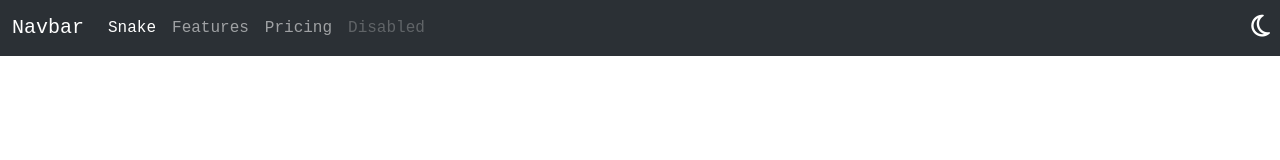
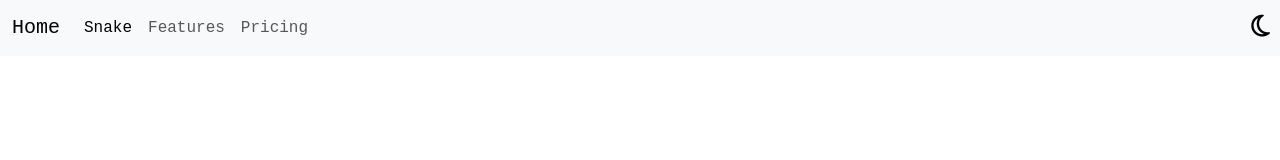
Before and after one commit to AkaiSombra/preEntrega3_Romero_Cruz_JS, a plain HTML site: page index.html in a window 1280 px wide. Drawn offline with nearby package versions, Linux system fonts and the light colour scheme; a web font is replaced by a local one.

Commit message:
Fixed everything

```diff
--- a/JS/darkMode.js
+++ b/JS/darkMode.js
@@ -1,15 +1,18 @@
 
 let button = document.getElementById('button');
+let navbar = document.querySelector('.navbar')
 
 let darkMode = localStorage.getItem('darkMode')
 darkMode = darkMode == "true"
 
 if(darkMode == true){
     document.body.classList.add('darkMode')
+    navbar.setAttribute(`data-bs-theme`, `dark`)
     localStorage.setItem('darkMode', true)
     button.innerHTML='<i class="fa-regular fa-sun sunColor"></i>'
 }else if(darkMode == false){
     document.body.classList.remove('darkMode')
+    navbar.removeAttribute("data-bs-theme")
     localStorage.setItem('darkMode', false)
     button.innerHTML='<i class="fa-regular fa-moon"></i>'
 }
@@ -19,10 +22,12 @@ button.addEventListener('click', (evt) =>{
     document.body.classList.toggle('darkMode')
     if(document.body.classList.contains('darkMode') == true){
         localStorage.setItem('darkMode', true)
+        navbar.setAttribute(`data-bs-theme`, `dark`)
         button.innerHTML='<i class="fa-regular fa-sun sunColor"></i>'
     }
     else{
         localStorage.setItem('darkMode', false)
+        navbar.removeAttribute("data-bs-theme")
         button.innerHTML='<i class="fa-regular fa-moon"></i>'
     }
 })
--- a/index.html
+++ b/index.html
@@ -5,16 +5,17 @@
     <meta name="viewport" content="width=device-width, initial-scale=1.0">
     <title>Document</title>
     <link rel="stylesheet" href="./CSS/style.css">
-    <link rel="stylesheet" href="https://cdnjs.cloudflare.com/ajax/libs/font-awesome/6.4.2/css/all.min.css"
-    integrity="sha512-z3gLpd7yknf1YoNbCzqRKc4qyor8gaKU1qmn+CShxbuBusANI9QpRohGBreCFkKxLhei6S9CQXFEbbKuqLg0DA=="
-    crossorigin="anonymous" referrerpolicy="no-referrer" />
+    <link rel="stylesheet" href="https://cdnjs.cloudflare.com/ajax/libs/font-awesome/6.4.2/css/all.min.css" integrity="sha512-z3gLpd7yknf1YoNbCzqRKc4qyor8gaKU1qmn+CShxbuBusANI9QpRohGBreCFkKxLhei6S9CQXFEbbKuqLg0DA==" crossorigin="anonymous" referrerpolicy="no-referrer" />
+    <link rel="preconnect" href="https://fonts.googleapis.com">
+    <link rel="preconnect" href="https://fonts.gstatic.com" crossorigin>
+    <link href="https://fonts.googleapis.com/css2?family=Martian+Mono:wght@100;200;300;400;500;600;700;800&display=swap" rel="stylesheet">
     <link href="https://cdn.jsdelivr.net/npm/bootstrap@5.3.2/dist/css/bootstrap.min.css" rel="stylesheet" integrity="sha384-T3c6CoIi6uLrA9TneNEoa7RxnatzjcDSCmG1MXxSR1GAsXEV/Dwwykc2MPK8M2HN" crossorigin="anonymous">
 </head>
 <body>
-    <nav class="navbar fixed-top navbar-expand-lg bg-body-tertiary" data-bs-theme="dark">
+    <nav class="navbar fixed-top navbar-expand-lg bg-body-tertiary">
         <button id="button"></button>
         <div class="container-fluid">
-          <a class="navbar-brand" href="#">Navbar</a>
+          <a class="navbar-brand" href="">Home</a>
           <button class="navbar-toggler" type="button" data-bs-toggle="collapse" data-bs-target="#navbarNav" aria-controls="navbarNav" aria-expanded="false" aria-label="Toggle navigation">
             <span class="navbar-toggler-icon"></span>
           </button>
@@ -29,9 +30,6 @@
               <li class="nav-item">
                 <a class="nav-link" href="#">Pricing</a>
               </li>
-              <li class="nav-item">
-                <a class="nav-link disabled" aria-disabled="true">Disabled</a>
-              </li>
             </ul>
           </div>
         </div>
```
Also changed, not shown: Pages/snake.html (+24 -4 lines).
